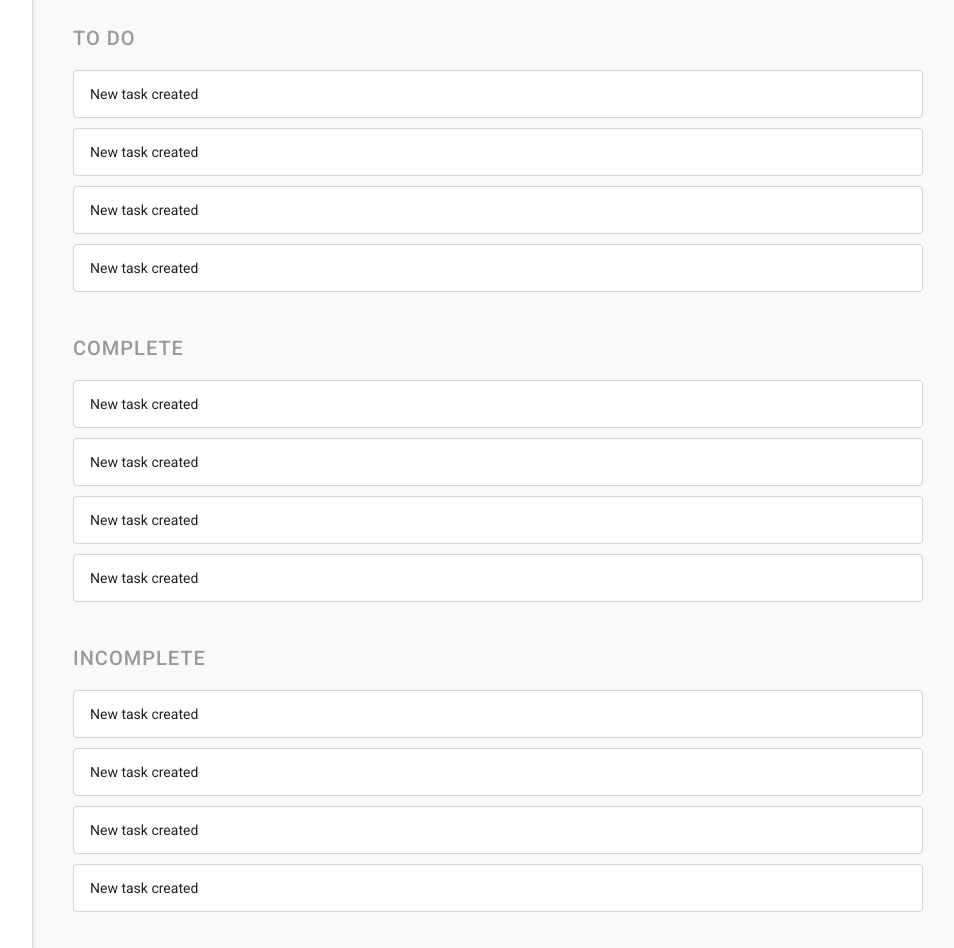
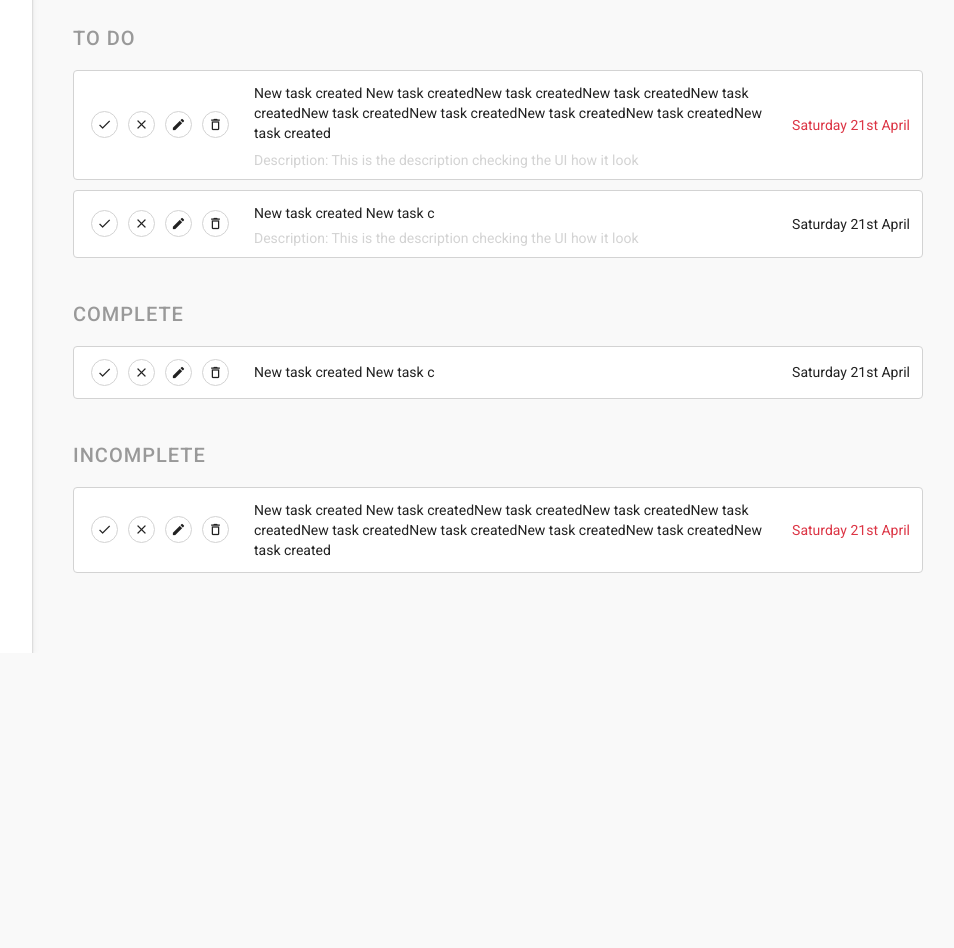
Before and after one commit to anand-galla/galli-list, an Angular app in the folder galli-list/: page / in a window 1280 px wide. Shown: the part 460-1408 px from the top of the page, without its empty margins (317-1271 px from the left). After the commit the page ends 1113 px from the top, so only its background shows below. Built offline with nearby package versions, Linux system fonts and the light colour scheme.

Commit message:
created task list component and component  UI changes

```diff
--- a/galli-list/src/app/app.module.ts
+++ b/galli-list/src/app/app.module.ts
@@ -6,7 +6,7 @@ import {MatFormFieldModule} from '@angular/material/form-field';
 import {MatInputModule} from '@angular/material/input';
 import {MatDatepickerModule} from '@angular/material/datepicker';
 import {MatNativeDateModule} from '@angular/material/core';
-
+import {MatIconModule} from '@angular/material/icon';
 import { AppRoutingModule } from './app-routing.module';
 import { AppComponent } from './app.component';
 
@@ -30,6 +30,7 @@ import { FormsModule, ReactiveFormsModule } from '@angular/forms';
     MatInputModule,
     MatDatepickerModule,
     MatNativeDateModule,
+    MatIconModule,
   ],
   providers: [],
   bootstrap: [AppComponent]
--- a/galli-list/src/app/core/components/nav-bar/nav-bar.component.html
+++ b/galli-list/src/app/core/components/nav-bar/nav-bar.component.html
@@ -10,7 +10,10 @@
             <a class="cursor-pointer">Setting</a>
             <a class="cursor-pointer">Logout</a>
         </div>
+        <div class="d-flex align-items-center">
+            <span class="material-icons font-size-16 mr-5">copyright</span>
+            <p class="font-size-12" style="margin-bottom: 0;">2021 Anand Galla. All rights reserved.</p>
+        </div>
 
-        <p class="font-size-12">@ 2021 Anand Galla. All rights reserved.</p>
     </div>
 </div>
--- a/galli-list/src/app/features/task-list/task-list.component.html
+++ b/galli-list/src/app/features/task-list/task-list.component.html
@@ -2,28 +2,90 @@
     <div class="section">
         <h2>TO DO</h2>
         <div>
-            <mat-card>New task created</mat-card>
-            <mat-card>New task created</mat-card>
-            <mat-card>New task created</mat-card>
-            <mat-card>New task created</mat-card>
+            <mat-card>
+                <div class="d-flex align-items-center">
+                    <div class="actions d-flex">
+                        <span class="material-icons" id="check">check</span>
+                        <span class="material-icons" id="delete">clear</span>
+                        <span class="material-icons" id="edit">edit</span>
+                        <span class="material-icons" id="delete">delete_outline</span>
+                    </div>
+                    <div class="content">
+                        <p style="margin-bottom: 10px;">New task created New task createdNew task createdNew task createdNew task createdNew task createdNew task createdNew task createdNew task createdNew task created</p>
+                        <span style="color: lightgray;">Description: This is the description checking the UI how it look</span>
+                    </div>
+
+                    <div class="date-section">
+                        <p class="text-danger" style="margin-bottom: 0;">Saturday 21st April</p>
+                    </div>
+                </div>
+            </mat-card>
+            <mat-card>
+                <div class="d-flex align-items-center">
+                    <div class="actions d-flex">
+                        <span class="material-icons">check</span>
+                        <span class="material-icons">clear</span>
+                        <span class="material-icons">edit</span>
+                        <span class="material-icons">delete_outline</span>
+                    </div>
+                    <div class="content">
+                        <p style="margin-bottom: 8px;">New task created New task c</p>
+                        <span style="color: lightgray;">Description: This is the description checking the UI how it look</span>
+                    </div>
+
+                    <div class="date-section">
+                        <p>Saturday 21st April</p>
+                    </div>
+                </div>
+            </mat-card>
         </div>
     </div>
     <div class="section">
         <h2>COMPLETE</h2>
         <div>
-            <mat-card>New task created</mat-card>
-            <mat-card>New task created</mat-card>
-            <mat-card>New task created</mat-card>
-            <mat-card>New task created</mat-card>
+            <mat-card>
+                <div class="d-flex align-items-center justify-content-between">
+                    <div class="d-flex align-items-center">
+                        <div class="actions d-flex">
+                            <span class="material-icons">check</span>
+                            <span class="material-icons">clear</span>
+                            <span class="material-icons">edit</span>
+                            <span class="material-icons">delete_outline</span>
+                        </div>
+                        <div class="content">
+                            <p>New task created New task c</p>
+                        </div>
+                    </div>
+
+                    <div class="date-section d-flex justify-content-end">
+                        <p>Saturday 21st April</p>
+                    </div>
+                </div>
+            </mat-card>
         </div>
     </div>
     <div class="section">
         <h2>INCOMPLETE</h2>
         <div>
-            <mat-card>New task created</mat-card>
-            <mat-card>New task created</mat-card>
-            <mat-card>New task created</mat-card>
-            <mat-card>New task created</mat-card>
+            <mat-card>
+                <div class="d-flex align-items-center justify-content-between">
+                    <div class="d-flex align-items-center">
+                        <div class="actions d-flex">
+                            <span class="material-icons">check</span>
+                            <span class="material-icons">clear</span>
+                            <span class="material-icons">edit</span>
+                            <span class="material-icons">delete_outline</span>
+                        </div>
+                        <div class="content">
+                            <p>New task created New task createdNew task createdNew task createdNew task createdNew task createdNew task createdNew task createdNew task createdNew task created</p>
+                        </div>
+                    </div>
+
+                    <div class="date-section d-flex justify-content-end">
+                        <p class="text-danger">Saturday 21st April</p>
+                    </div>
+                </div>
+            </mat-card>
         </div>
     </div>
 </div>
--- a/galli-list/src/app/features/task-list/task-list.component.scss
+++ b/galli-list/src/app/features/task-list/task-list.component.scss
@@ -15,3 +15,53 @@ h2 {
     box-shadow: none;
     border: 1px solid lightgray;
 }
+
+.material-icons {
+    margin: 0 5px;
+    border: 1px solid lightgray;
+    border-radius: 50%;
+    padding: 5px;
+    font-size: 15px;
+    cursor: pointer;
+}
+
+.material-icons#delete:hover {
+    color: red;
+    border-color: red;
+    border-width: 2px;
+    font-weight: 700;
+}
+
+.material-icons#check:hover {
+    color: green;
+    border-color: green;
+    border-width: 2px;
+    font-weight: 700;
+}
+
+.material-icons#edit:hover {
+    color: black;
+    border-color: black;
+    border-width: 2px;
+    font-weight: 700;
+}
+
+
+.actions,
+.content {
+    margin-right: 20px;
+}
+
+p {
+    margin-bottom: 0;
+    line-height: 20px;
+}
+
+.mat-card {
+    padding: 12px !important;
+}
+
+.date-section {
+    flex-shrink: 0;
+    margin-left: auto;
+}
--- a/galli-list/src/styles.scss
+++ b/galli-list/src/styles.scss
@@ -72,6 +72,7 @@ button {
 .mb-10 {
     margin-bottom: 10px !important;
 }
+.mr-5 { margin-right: 5px !important;}
 
 .mb-15 { margin-bottom: 15px !important; }
 .mb-20 { margin-bottom: 20px !important; }
@@ -89,6 +90,8 @@ button {
     font-size: 14px !important
 }
 
+.font-size-16 { font-size: 16px !important;}
+
 .w-100 {
     width: 100% !important;
 }
```
